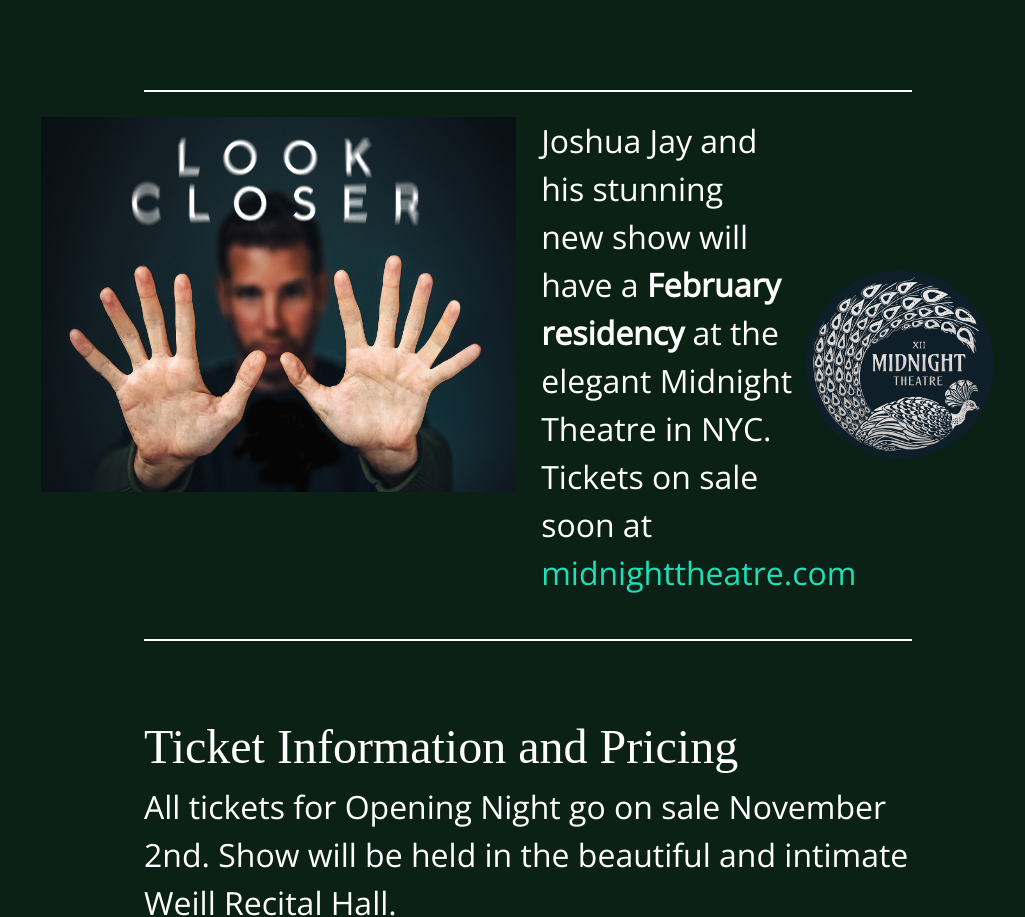
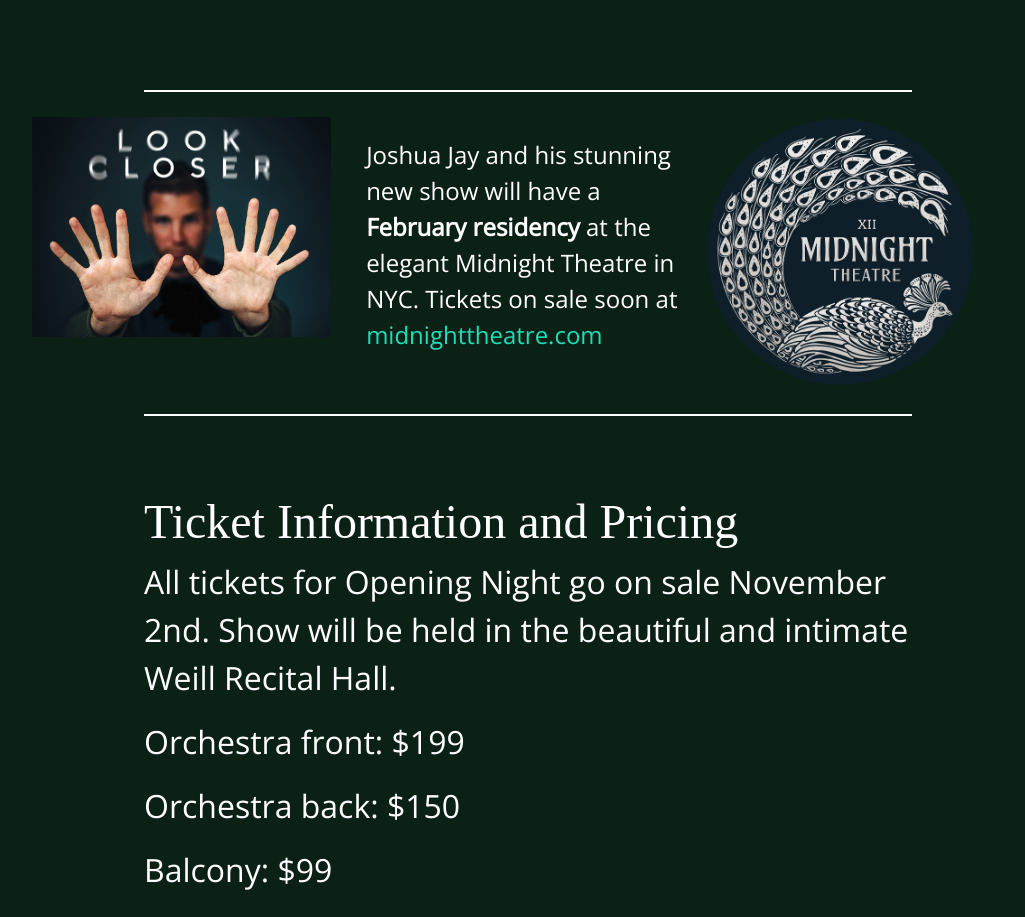
Before and after one commit to annemarieb78/look-closer-website-boilerplate, a website built with Parcel: page index.html in a window 1280 px wide. Shown: the part 3413-4330 px from the top of the page, without its empty margins (112-1137 px from the left). Built offline with nearby package versions, Linux system fonts and the light colour scheme.

Commit message:
Minor updates to residency section

```diff
--- a/css/main.css
+++ b/css/main.css
@@ -827,21 +827,20 @@
   .residency-description {
     padding: 3% 0 0 5%;
     width: 55%;
-    font-size: 1.15em;
+    font-size: 1.05em;
   }
 
   .description-logo {
     display: flex;
-    justify-content: start;
-    padding-right: 2%;
+    justify-content: space-between;
   }
 
   .midnight-logo {
     display: flex;
     align-items: center;
     justify-content: center;
-    width: 40%;
-    height: 40%;
+    width: 50%;
+    height: 50%;
   }
 
   /*Ticket Info Section*/
@@ -993,25 +992,28 @@
     width: 70%;
   }
 
-  /*Residency Announcement Tablet*/
+  /*Residency Announcement*/
+  .description-logo {
+    padding: 0;
+  }
+
   .residency-image {
     width: 100%;
   }
 
   .residency-image img {
     padding: 0 0 5% 5%;
-    height: 400px;
-    width: 500px;
   }
 
   .residency-description {
-    font-size: 2em;
+    font-size: 1.5em;
     padding-top: 0;
   }
 
   .midnight-logo img {
-    height: 100%;
-    width: 100%;
+    padding: 0;
+    height: 80%;
+    width: 80%;
   }
 
   /*Ticket Info Section*/
```
Also changed, not shown: 1 other file.
